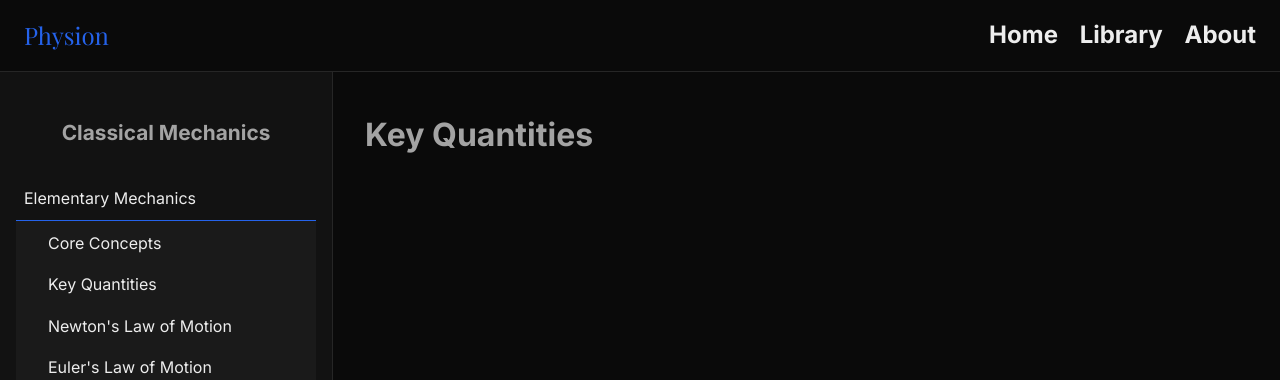
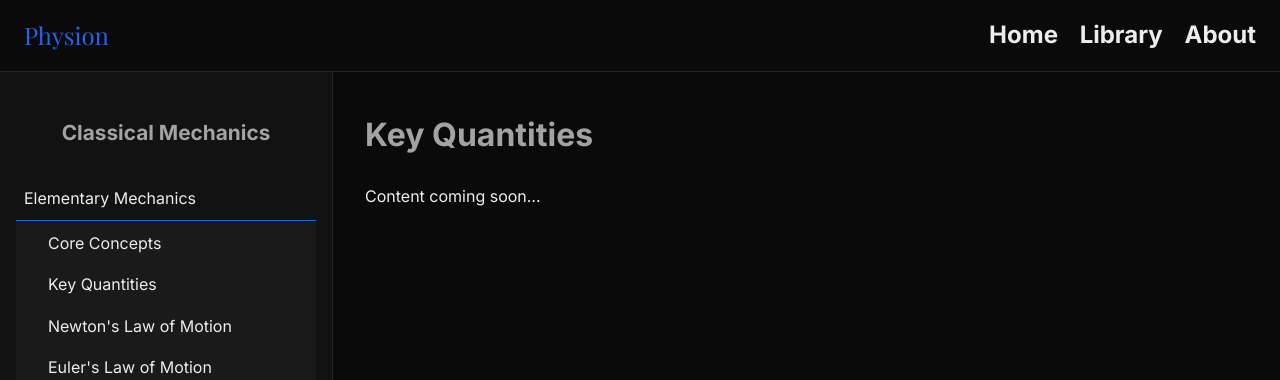
Before and after one commit to thfahim-xyz/physion, a Jekyll site: the page built from books/cm/cm1/cm1-2.md, in a window 1280 px wide. Shown: the top 380 px of the page. Built offline with Jekyll 4.4.1, drawn with Linux system fonts in a browser that asks for light colours.

Commit message:
Update cm1-2.md

```diff
--- a/books/cm/cm1/cm1-2.md
+++ b/books/cm/cm1/cm1-2.md
@@ -4,4 +4,6 @@ title: Key Quantities
 book: cm
 ---
 
-# Key Quantities
+# {{ page.title }}
+
+Content coming soon...
```
